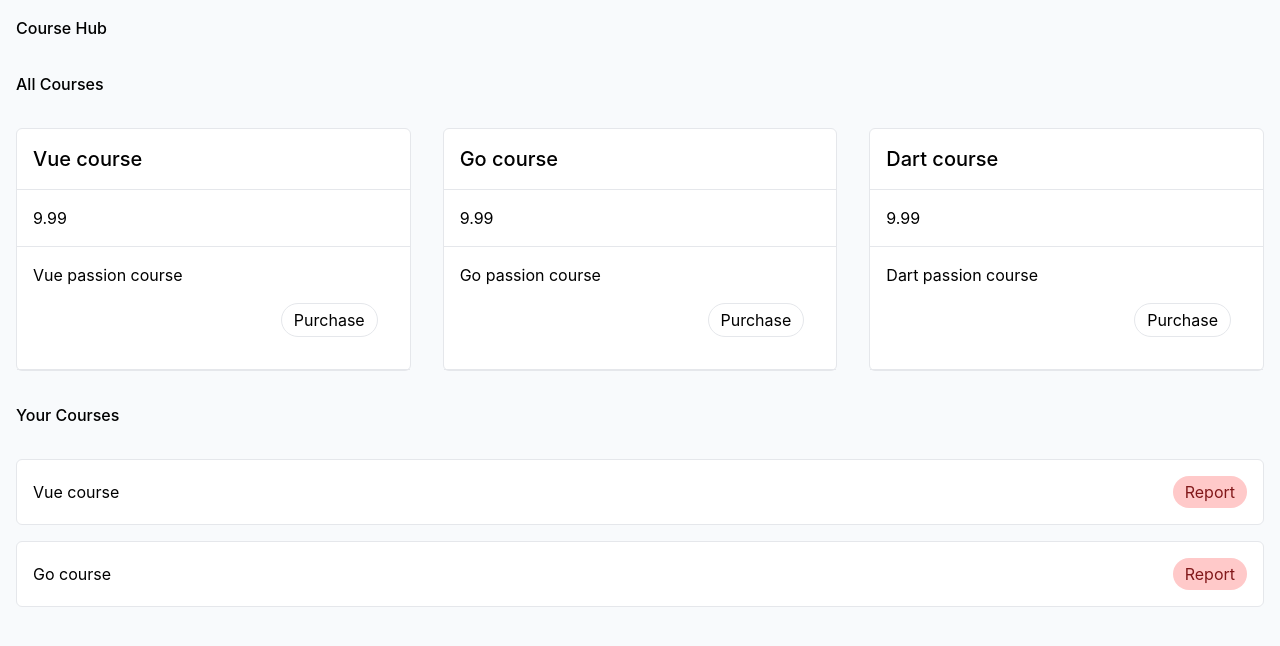
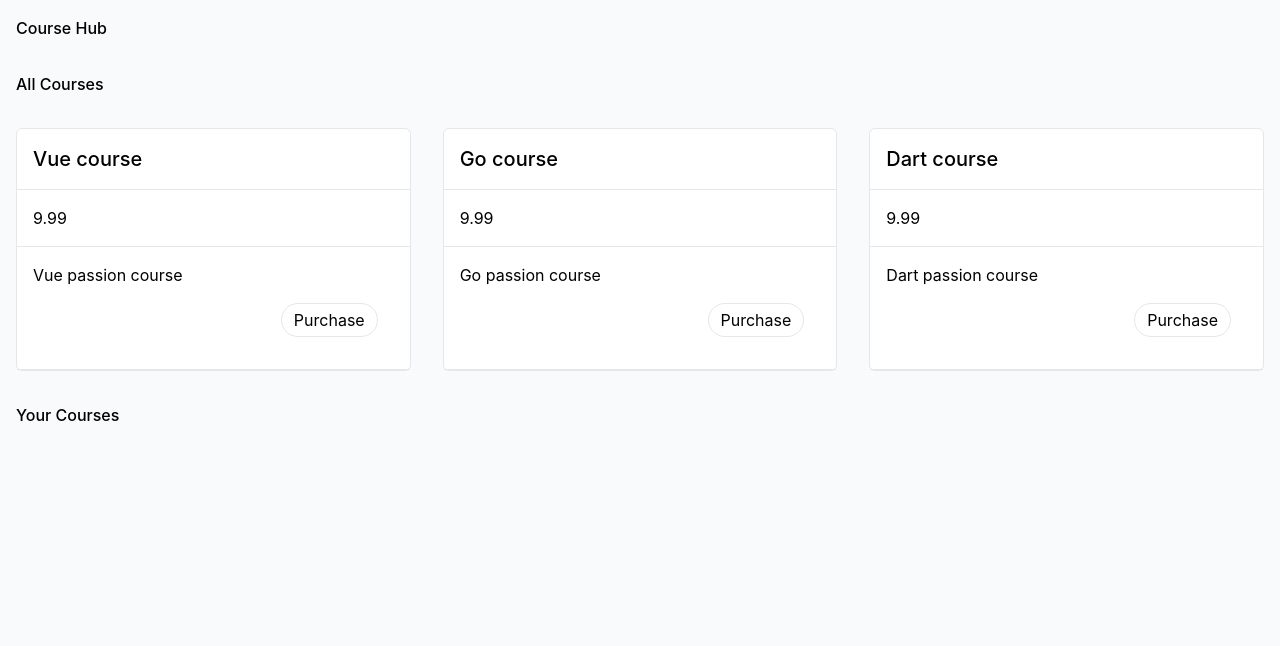
Before and after one commit to Marcos-SCO/vue3-conceptsupdate, a Vue app in the folder vue-courses/: page / in a window 1280 px wide. Shown: the top 646 px of the page. Built offline with nearby package versions, Linux system fonts and the light colour scheme; data requests are answered from the project's data file.

Commit message:
feat: enhance course registration logic and improve booking handling in App.vue

```diff
--- a/vue-courses/db.json
+++ b/vue-courses/db.json
@@ -23,17 +23,6 @@
     }
   ],
   "bookings": [
-        {
-            "id": "1",
-            "title": "Vue course",
-            "courseId": "1",
-            "date": "2024-06-01"
-        },
-        {
-            "id": "2",
-            "title": "Go course",
-            "courseId": "2",
-            "date": "2024-06-02"
-        }
+
   ]
 }
--- a/vue-courses/src/App.vue
+++ b/vue-courses/src/App.vue
@@ -1,8 +1,8 @@
 <script setup>
 import BookingItem from './components/BookingItem.vue';
 import CourseItem from './components/CourseItem.vue';
+import SkeletonCourseItem from '@/components/SkeletonCourseItem.vue';
 import { ref, onMounted } from 'vue';
-import SkeletonCourseItem from '@/components/SkeletonCourseItem.vue';
 import SkeletonBookingItem from './components/SkeletonBookingItem.vue';
 
 const courses = ref([]);
@@ -20,22 +20,37 @@ const fetchCourses = async () => {
 };
 
 const registerCourse = async (course) => {
+  try {
+    if (bookings.value.some((booking) => booking.id == course.id)) {
+      alert('You have already registered for this course');
+      return;
+    }
+
     const newCourses = {
-    id: Date.now().toString(),
+      id: course.id,
       title: course.title,
       price: course.price,
       description: course.description,
       status: 'pending',
     };
 
-  await fetch('http://localhost:3001/courses', {
+    const response = await fetch('http://localhost:3001/bookings', {
       method: 'POST',
       headers: { 'content-type': 'application/json' },
       body: JSON.stringify({
         ...newCourses,
-      status: 'pending',
+        status: 'confirmed',
       }),
     });
+
+    if (response.ok) {
+      const index = bookings.value.findIndex((booking) => booking.id === course.id);
+      bookings.value[index] = await response.json();
+    }
+
+  } catch (error) {
+    console.error(error);
+  }
 };
 
 const fetchBookings = async () => {
@@ -54,7 +69,7 @@ onMounted(() => {
   fetchCourses();
   fetchBookings();
 
-  console.log(bookings.value.length)
+  console.log(bookings.value.length);
 });
 </script>
 
@@ -81,7 +96,11 @@ onMounted(() => {
     <h3 class="txt-2x font-medium">Your Courses</h3>
     <div v-if="loading"><SkeletonBookingItem v-for="i in 2" :key="i"></SkeletonBookingItem></div>
     <div v-else class="grid grid-cols-1 gap-4">
-      <BookingItem v-for="booking in bookings" :key="booking.id" :title="booking.title"></BookingItem>
+      <BookingItem
+        v-for="booking in bookings"
+        :key="booking.id"
+        :title="booking.title"
+      ></BookingItem>
     </div>
   </div>
 </template>
```
Lines whose indentation alone changed are shown as unchanged.
